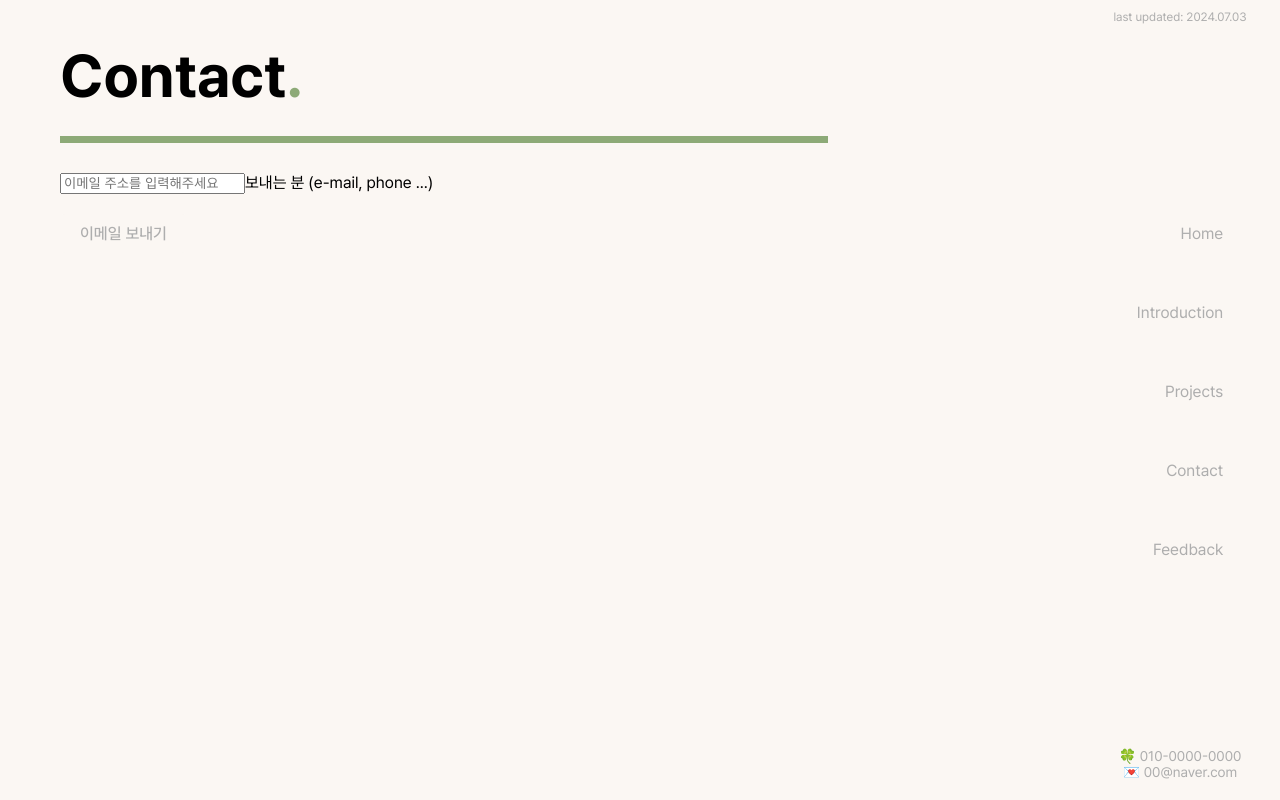
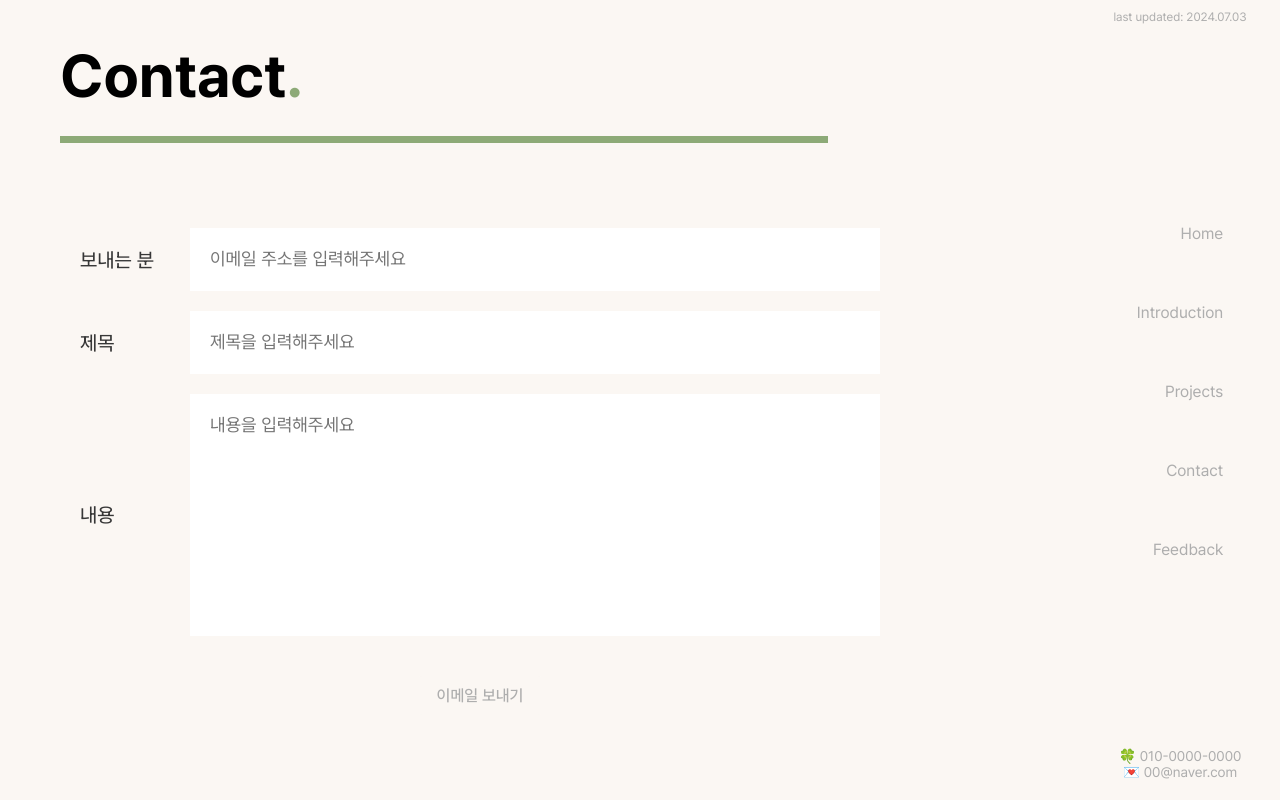
Before and after one commit to vedze/ez-portfolio, a Next.js app: page /contact in a window 1280 px wide. Built offline with nearby package versions, Linux system fonts and the light colour scheme.

Commit message:
Chore: ContactForm conflict 해결 후 디자인 복구

```diff
--- a/src/container/contact/ContactForm.tsx
+++ b/src/container/contact/ContactForm.tsx
@@ -32,8 +32,9 @@ export default function ContactForm({
 
   // contact form
   return (
-    <form onSubmit={handleSubmit}>
-      <div>
+    <form onSubmit={handleSubmit} className={styles.contactForm}>
+      <div className={styles.contentGroup}>
+        <label htmlFor="from">보내는 분</label>
         <input
           required
           id="from"
@@ -42,9 +43,8 @@ export default function ContactForm({
           value={contactData.from}
           placeholder="이메일 주소를 입력해주세요"
         />
-        <label htmlFor="from">보내는 분 (e-mail, phone ...)</label>
       </div>
-      {/* <div className={styles.contentGroup}>
+      <div className={styles.contentGroup}>
         <label htmlFor="subject">제목</label>
         <input
           required
@@ -67,7 +67,7 @@ export default function ContactForm({
           // rows={1}
           placeholder="내용을 입력해주세요"
         />
-      </div> */}
+      </div>
       <button type="submit" className={styles.submitButton}>
         이메일 보내기
       </button>
```
